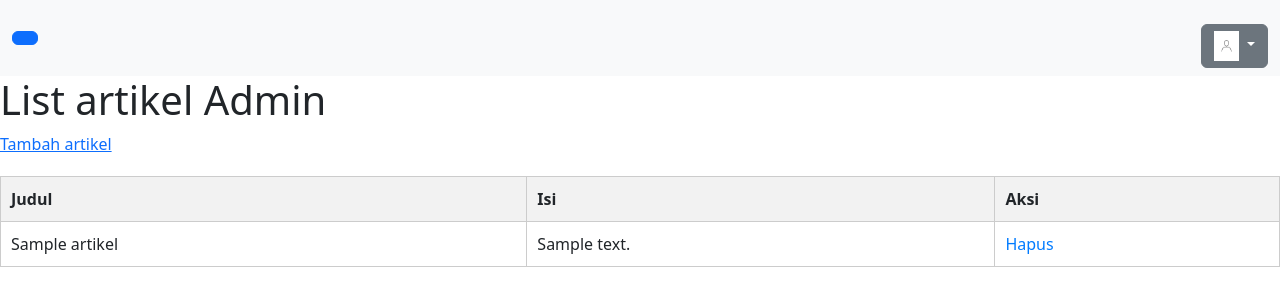
After one commit to raihanalwi1/Crud-mading-ci, a CodeIgniter app: page /jwp/index.php/artikel in a window 1280 px wide. The commit adds this page. Shown: the top 306 px of the page. Run offline with CodeIgniter, Linux system fonts and the light colour scheme; tables that the repository leaves empty or names only in its code hold one stand-in row (values such as "Sample post"); data that the repository does not hold is empty.

Commit message:
update -v2

```diff
--- /dev/null
+++ b/application/controllers/Artikel.php
@@ -0,0 +1,45 @@
+<?php
+defined('BASEPATH') OR exit('No direct script access allowed');
+    class Artikel extends CI_Controller{
+
+        public function __construct() {
+            parent::__construct();
+            $this->load->model('artikel_model');
+            $this->load->library('form_validation');
+        }
+
+        public function index() {
+            $data['artikel'] = $this->artikel_model->get_artikel();
+
+		    $title['title'] = 'Artikel List admin';
+            $this->load->view('admin/template/header_admin', $title);
+            $this->load->view('admin/artikel_admin', $data);
+            $this->load->view('admin/template/footer_admin');
+
+        }
+
+        public function tambah() {
+            // Proses tambah artikel
+            if ($this->input->post()) {
+                // Validasi form jika diperlukan
+                $data = array(
+                    'judul' => $this->input->post('judul'),
+                    'isi_artikel' => $this->input->post('isi_artikel')
+                );
+                $id = $this->artikel_model->tambah_artikel($data);
+                redirect('index.php/artikel');
+            }
+            // Tampilkan form tambah artikel
+            $this->load->view('admin/template/header_admin');
+            $this->load->view('admin/tambah_artikel_admin');
+            $this->load->view('admin/template/footer_admin');
+
+        }
+
+        public function hapus($id) {
+            // Proses hapus artikel
+            $data = $this->artikel_model->hapus_artikel($id);
+
+            redirect('index.php/artikel');
+        }
+    }
--- a/application/controllers/Auth.php
+++ b/application/controllers/Auth.php
@@ -24,8 +24,9 @@ class Auth extends CI_Controller {
         } else {
             $username = $this->input->post('username');
             $password = $this->input->post('password');
+            $is_active = $this->input->post('is_active');
 
-            $user = $this->login_model->check_login($username, $password);
+            $user = $this->login_model->check_login($username, $password, $is_active);
 
             if ($user) {
                 // Login berhasil, simpan data pengguna ke session
@@ -41,6 +42,7 @@ class Auth extends CI_Controller {
 
     public function logout() {
         // Hapus data pengguna dari session
+
         $this->session->unset_userdata('user');
         redirect('index.php/auth');
     }
--- /dev/null
+++ b/application/models/Artikel_model.php
@@ -0,0 +1,26 @@
+<?php
+class Artikel_model extends CI_Model {
+
+    public function get_artikel() {
+        // Mengambil data artikel dari database
+        // Gantikan dengan logika pengambilan data sesuai dengan struktur tabel Anda
+        $query = $this->db->get('artikel');
+        return $query->result();
+    }
+
+    public function tambah_artikel($data) {
+        // Menyimpan data artikel ke database
+        // Gantikan dengan logika penyimpanan data sesuai dengan struktur tabel Anda
+        $this->db->insert('artikel', $data);
+        return $this->db->insert_id();
+    }
+
+    public function hapus_artikel($id) {
+        // Menghapus artikel berdasarkan ID
+        // Gantikan dengan logika penghapusan data sesuai dengan struktur tabel Anda
+        $this->db->where('id_artikel', $id);
+        $this->db->delete('artikel');
+        return $this->db->affected_rows();
+    }
+}
+?>
--- a/application/models/Login_model.php
+++ b/application/models/Login_model.php
@@ -6,9 +6,10 @@ class Login_model extends CI_Model {
         $this->load->database();
     }
 
-    public function check_login($username, $password) {
+    public function check_login($username, $password, $is_active) {
         $this->db->where('username', $username);
         $this->db->where('password', $password);
+        $this->db->where('is_active', $is_active);
         $query = $this->db->get('user');
         return $query->row_array();
     }
--- /dev/null
+++ b/application/views/admin/artikel_admin.php
@@ -0,0 +1,25 @@
+<link rel="stylesheet" href="<?= base_url('assets/css/artikel.css');?>">
+
+
+<h1>List artikel Admin</h1>
+    <a href="<?= base_url('index.php/artikel/tambah'); ?>">Tambah artikel</a>
+    <table class="admin-table">
+        <thead>
+            <tr>
+                <th>Judul</th>
+                <th>Isi</th>
+                <th>Aksi</th>
+            </tr>
+        </thead>
+        <?php foreach ($artikel as $row): ?>
+        <tbody>
+            <tr>
+                <td><?= $row->judul; ?></td>
+                <td><?= $row->isi_artikel; ?></td>
+                <td>
+                    <a href="<?= base_url('index.php/artikel/hapus/'.$row->id_artikel); ?>">Hapus</a>
+                </td>
+            </tr>
+        </tbody>
+        <?php endforeach; ?>
+    </table>
--- /dev/null
+++ b/application/views/admin/komentar_admin.php
@@ -0,0 +1,4 @@
+<body>
+    <h1>Komentar Admin</h1>
+    <!-- Konten halaman komentar admin -->
+</body>
--- /dev/null
+++ b/application/views/admin/laporan_admin.php
@@ -0,0 +1,4 @@
+<body>
+    <h1>Laporan Admin</h1>
+    <!-- Konten halaman Laporan admin -->
+</body>
--- a/application/views/admin/template/header_admin.php
+++ b/application/views/admin/template/header_admin.php
@@ -1,58 +1,74 @@
-<!DOCTYPE html>
+<!doctype html>
+<html lang="en">
+  <head>
+    <meta charset="utf-8">
+    <meta name="viewport" content="width=device-width, initial-scale=1">
+    <title>Bootstrap demo</title>
+    <link href="https://cdn.jsdelivr.net/npm/bootstrap@5.3.0/dist/css/bootstrap.min.css" rel="stylesheet" integrity="sha384-9ndCyUaIbzAi2FUVXJi0CjmCapSmO7SnpJef0486qhLnuZ2cdeRhO02iuK6FUUVM" crossorigin="anonymous">
+    <link rel="stylesheet" href="<?= base_url('assets/css/header_admin.css');?>">
+  </head>
+  <body>
+    <div class="content">
+        <nav class="navbar bg-body-tertiary">
+        <div class="container-fluid">
+            <button class="btn btn-primary" type="button" data-bs-toggle="offcanvas" data-bs-target="#offcanvasWithBothOptions" aria-controls="offcanvasWithBothOptions"></button>
+            <div class="offcanvas offcanvas-start" data-bs-scroll="true" tabindex="-1" id="offcanvasWithBothOptions" aria-labelledby="offcanvasWithBothOptionsLabel">
+            <div class="offcanvas-header">
+
+            <img src="path-to-logo.png" alt="Logo" class="logo">
+                <button type="button" class="btn-close" data-bs-dismiss="offcanvas" aria-label="Close"></button>
+            </div>
+            <div class="offcanvas-body">
+            <ul>
+                        <li><a href="<?= base_url('index.php/admin');?>">Dashboard</a></li>
+                        <li><a href="<?= base_url('index.php/artikel');?>">Artikel</a></li>
+                        <li><a href="<?= base_url('index.php/admin/komentar')?>">Komentar</a></li>
+                        <li><a href="<?= base_url('index.php/admin/laporan')?>">Laporan</a></li>
+                    </ul>
+            </div>
+        </div>
+        <div class="dropdown mt-3">
+            <button class="btn btn-secondary dropdown-toggle" type="button" data-bs-toggle="dropdown">
+            <i class="fas fa-user-circle"><img src="<?= base_url('assets/icon.jpg');?>" alt="" style="width: 25px; height: 30px;"></i>
+            </button>
+            <ul class="dropdown-menu">
+                <!-- <li><a class="dropdown-item" href="#"><?= $namauser;?></a></li> -->
+                <li><a class="dropdown-item" href="<?= base_url('index.php/auth/logout');?>">Logout</a></li>
+            </ul>
+            </div>
+
+            </a>
+    </div>
+        </nav>
+
+    <script src="https://cdn.jsdelivr.net/npm/bootstrap@5.3.0/dist/js/bootstrap.bundle.min.js" integrity="sha384-geWF76RCwLtnZ8qwWowPQNguL3RmwHVBC9FhGdlKrxdiJJigb/j/68SIy3Te4Bkz" crossorigin="anonymous"></script>
+  </body>
+</html>
+<!-- <!DOCTYPE html>
 <html>
 <head>
-    <title>Dashboard Admin</title>
-    <style>
-        /* CSS untuk tata letak halaman */
-        body {
-    margin: 0;
-    padding: 0;
-    font-family: Arial, sans-serif;
-}
+    <title><?= $title;?></title>
 
-.sidebar {
-    width: 250px;
-    background-color: #333;
-    color: #fff;
-    padding: 20px;
-    height: 100vh;
-    position: fixed;
-    top: 0;
-    left: 0;
-}
-
-.sidebar h1 {
-    margin-bottom: 20px;
-}
-
-.sidebar ul {
-    list-style: none;
-    padding: 0;
-    margin: 0;
-}
-
-.sidebar li {
-    margin-bottom: 10px;
-}
-
-.sidebar a {
-    color: #fff;
-    text-decoration: none;
-}
-
-.content {
-    margin-left: 250px;
-    padding: 20px;
-}
-
-h2 {
-    margin-bottom: 10px;
-}
-
-p {
-    line-height: 1.5;
-}
-
-    </style>
 </head>
 <body>
+<div class="sidebar">
+        <h1>Admin Dashboard</h1>
+        <ul>
+            <li><a href="<?= base_url('index.php/admin');?>">Dashboard</a></li>
+            <li><a href="<?= base_url('index.php/artikel');?>">Artikel</a></li>
+            <li><a href="#">Komentar</a></li>
+            <li><a href="#">Laporan</a></li>
+            <li><a href="<?= base_url('index.php/auth/logout');?>">Logout</a></li>
+        </ul>
+</div>
+<div class="content">
+<nav class="navbar bg-body-tertiary">
+  <div class="container-fluid">
+    <a class="navbar-brand" href="#">
+      <img src="/docs/5.3/assets/brand/bootstrap-logo.svg" alt="Logo" width="30" height="24" class="d-inline-block align-text-top">
+      Bootstrap
+    </a>
+  </div>
+</nav>
+
+     -->
--- a/application/views/login_view.php
+++ b/application/views/login_view.php
@@ -57,6 +57,7 @@
 
     <?php echo form_open('index.php/auth/process_login'); ?>
         <div>
+            <input type="hidden" name="is_active" id="is_active" value="1">
             <label for="username">Username:</label>
             <input type="text" name="username" id="username" required>
         </div>
--- /dev/null
+++ b/assets/css/artikel.css
@@ -0,0 +1,25 @@
+.admin-table {
+    width: 100%;
+    border-collapse: collapse;
+    margin-top: 20px;
+}
+
+.admin-table th, .admin-table td {
+    padding: 10px;
+    border: 1px solid #ccc;
+    text-align: left;
+}
+
+.admin-table th {
+    background-color: #f2f2f2;
+    font-weight: bold;
+}
+
+.admin-table td a {
+    color: #007bff;
+    text-decoration: none;
+}
+
+.admin-table td a:hover {
+    text-decoration: underline;
+}
--- /dev/null
+++ b/assets/css/header_admin.css
@@ -0,0 +1,26 @@
+.offcanvas-body {
+    background-color: #f8f9fa;
+    padding: 20px;
+}
+
+.offcanvas-body ul {
+    list-style-type: none;
+    padding: 0;
+    margin: 0;
+}
+
+.offcanvas-body li {
+    margin-bottom: 10px;
+}
+
+.offcanvas-body a {
+    display: block;
+    padding: 10px;
+    text-decoration: none;
+    color: #333;
+    transition: background-color 0.3s ease;
+}
+
+.offcanvas-body a:hover {
+    background-color: #ccc;
+}
```
Also changed, not shown: application/controllers/Admin.php (+18 -1 lines), application/models/User_model.php (added, +8 -0 lines), application/views/admin/dashboard_admin.php (+1 -10 lines), application/views/admin/tambah_artikel_admin.php (added, +19 -0 lines), assets/css/tambah.css (added, +17 -0 lines), assets/css/style.css (renamed from assets/style.css).
